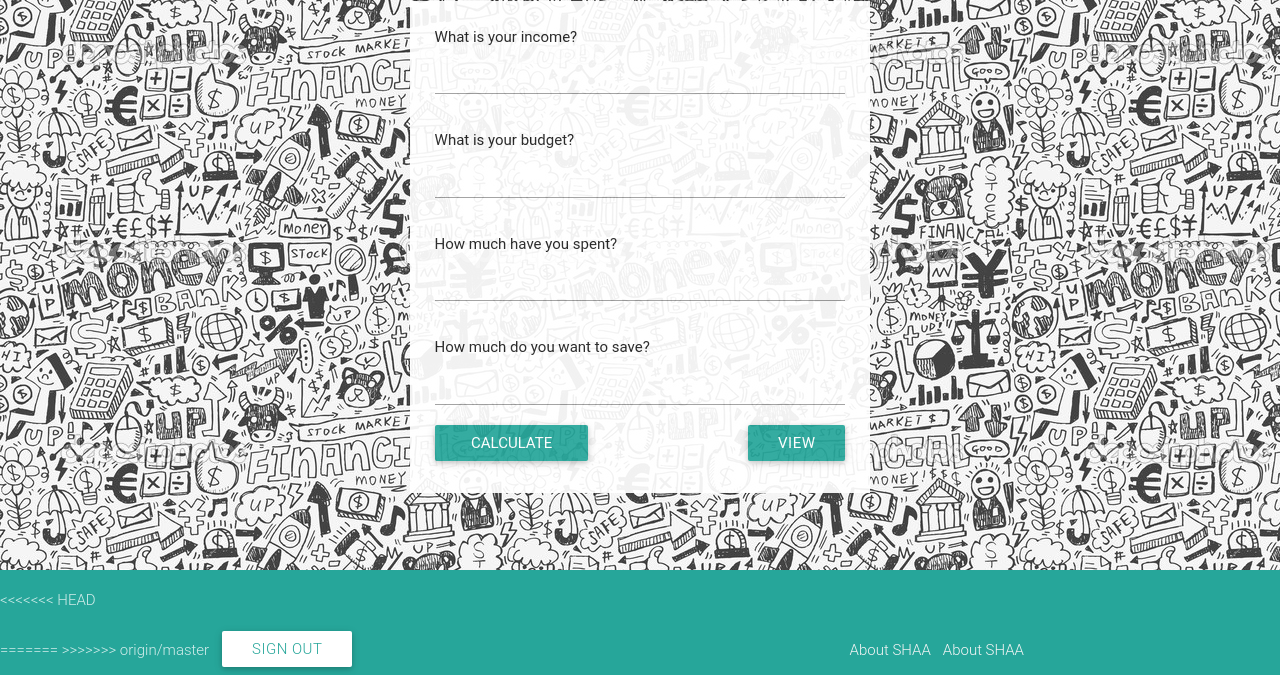
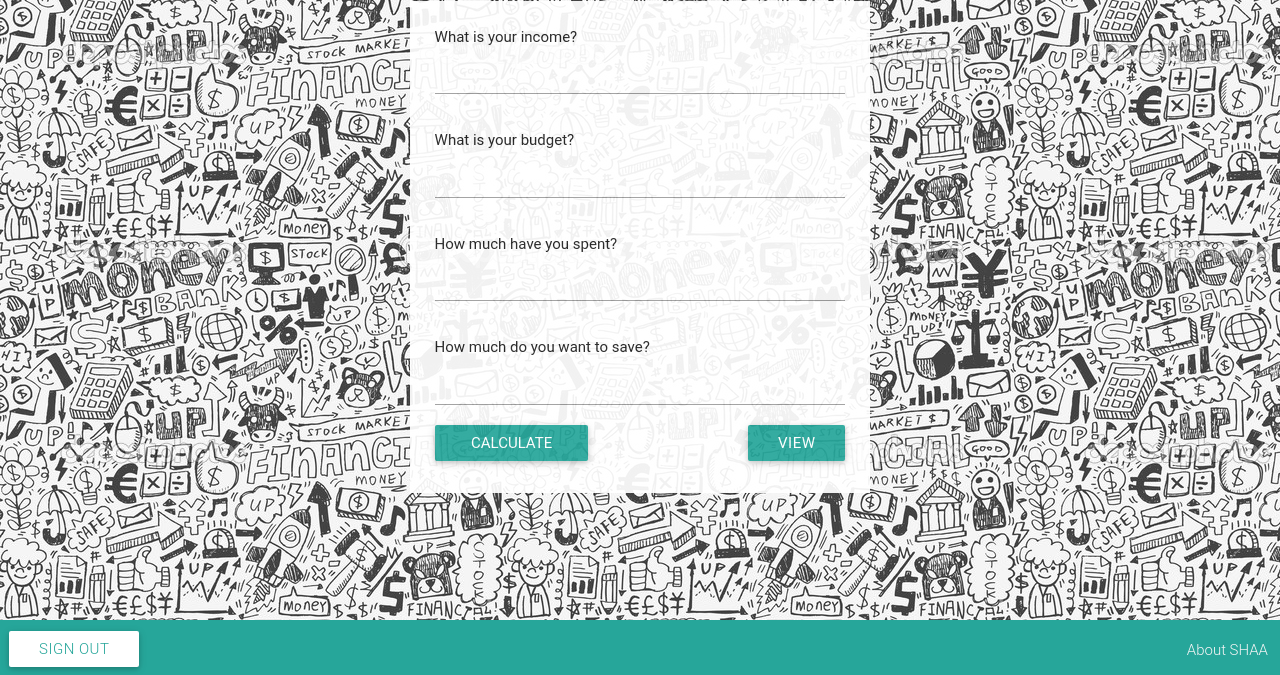
Before and after one commit to hsykwon/budgetme, a plain HTML site: page templates/mainPage.html in a window 1280 px wide. Shown: the part 125-800 px from the top of the page. Drawn offline with nearby package versions, Linux system fonts and the light colour scheme; a web font is replaced by a local one.

Commit message:
remerged the SHAA thing

```diff
--- a/templates/mainPage.html
+++ b/templates/mainPage.html
@@ -67,13 +67,7 @@
 
      <footer class="page-footer">
        <div class="footer-copyright">
-<<<<<<< HEAD
-         <div class="container">
-           <a class="grey-text text-lighten-4 right modal-trigger" href="#modal2">About SHAA</a>
-         </div>
-=======
-           <a class="grey-text text-lighten-4 right" style="margin-right:12px">About SHAA</a>
->>>>>>> origin/master
+           <a class="grey-text text-lighten-4 right modal-trigger" style="margin-right:12px" href="#modal2">About SHAA</a>
          <button align=center type="button" onclick="location.href='/signOutHandler'" class="btn waves-effect waves-light"
             value="sign out" style="background-color:white;back:0.8;margin-left:9px;margin-bottom:5px;color:#26a69a;"id="button">sign out</button>
        </div>
```
